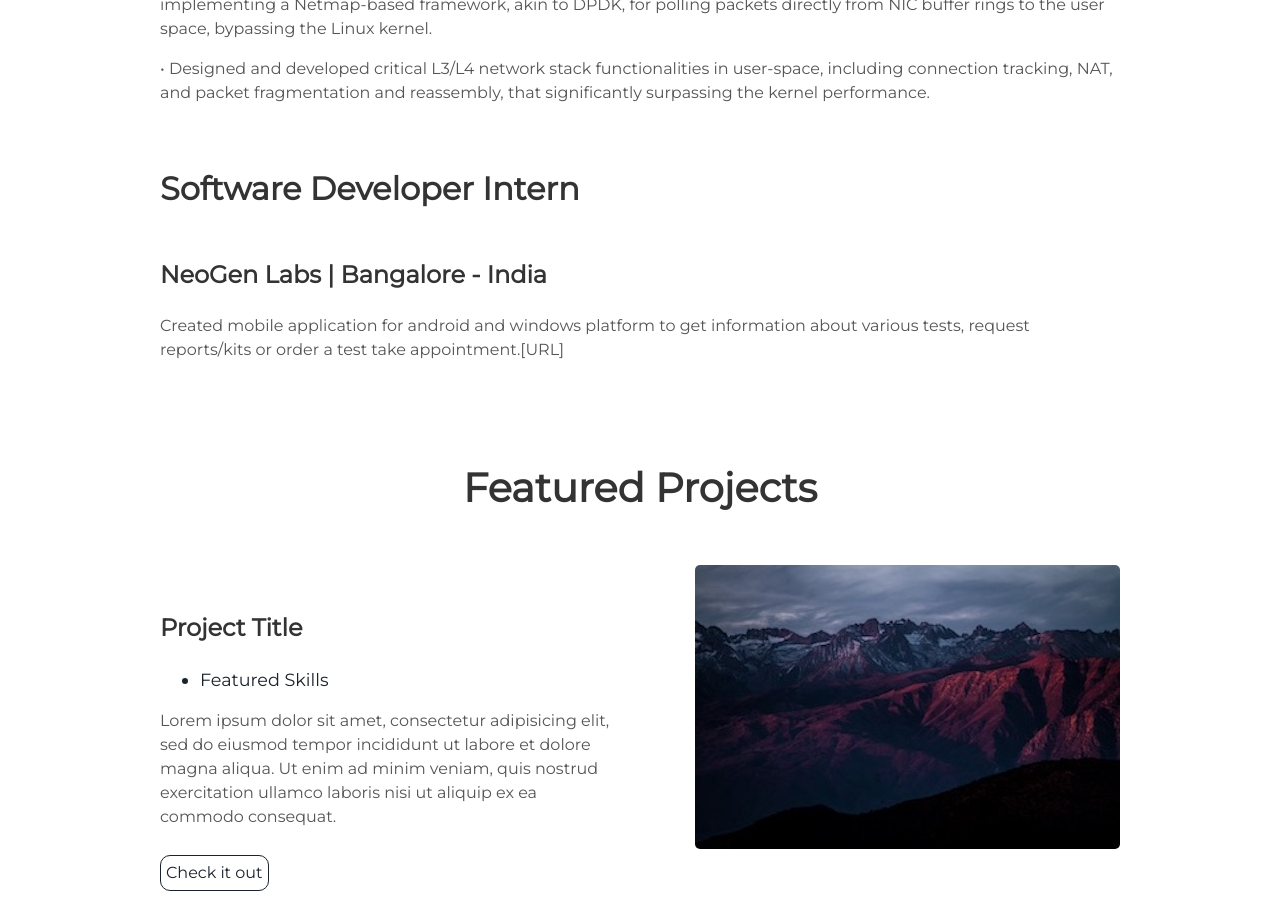
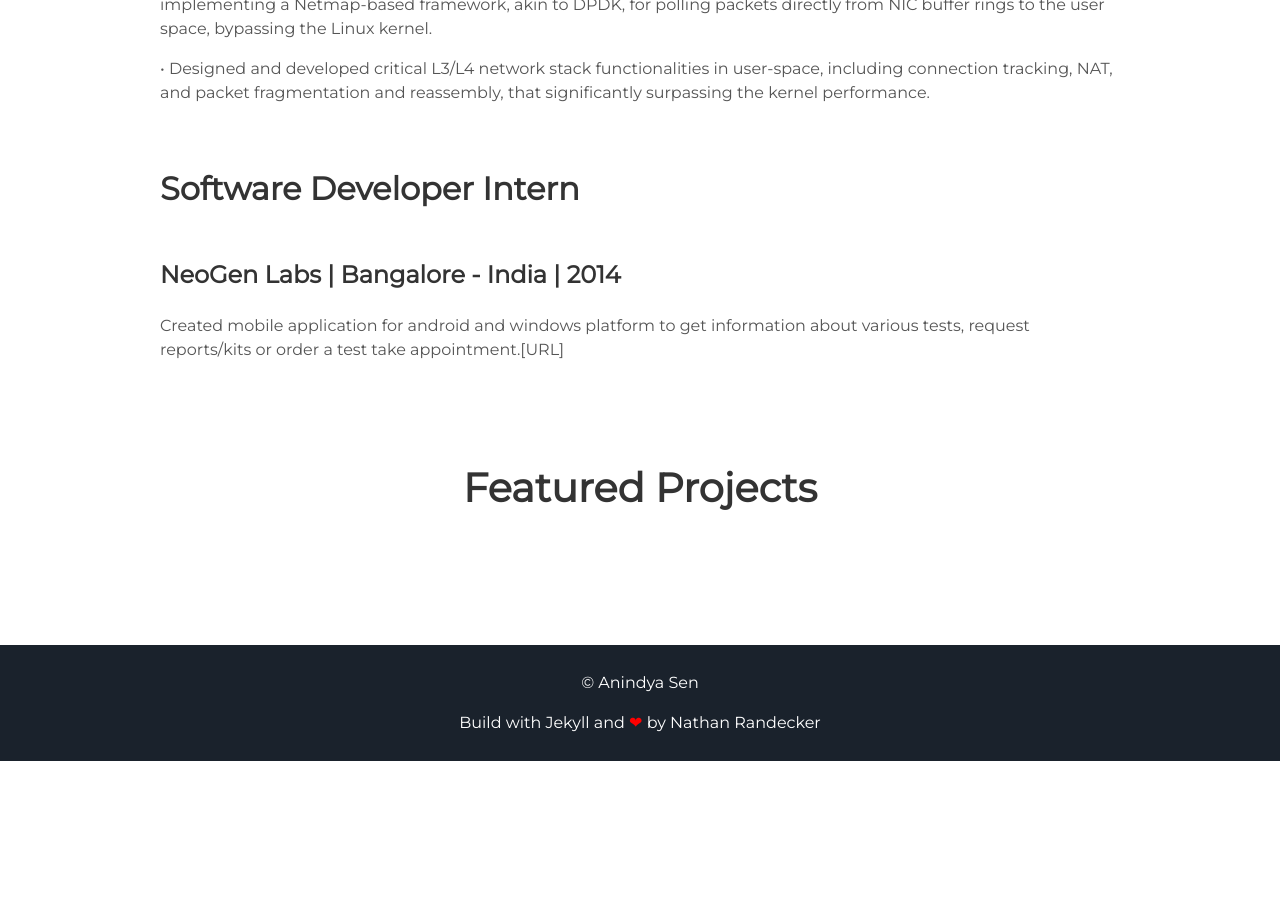
Before and after one commit to anindyasen/anindyasen.github.io, a Jekyll site: the page built from index.html, in a window 1280 px wide and 900 px high, scrolled down 2281 px. Built offline with Jekyll 4.4.1, drawn with Linux system fonts in a browser that asks for light colours; after the commit the page ends 3042 px from its top, so only the background shows below that; some of the changed text lies outside the part shown.

Commit message:
Updated years in experience and removed the project details for now.

```diff
--- a/_includes/about.html
+++ b/_includes/about.html
@@ -44,7 +44,7 @@ debugging
 </div>
 <div>
     <h2>Software Developer Intern</h2>
-    <h3><b>NeoGen Labs </b> | Bangalore - India</h3>
+    <h3><b>NeoGen Labs </b> | Bangalore - India | 2014 </h3>
     <p>
       Created mobile application for android and windows platform to get information about various tests, request reports/kits or order a test take appointment.[URL]
     </p>
--- a/_includes/projects.html
+++ b/_includes/projects.html
@@ -1,6 +1,8 @@
+
 <div class="user-details">
   <h1> Featured Projects </h1>
 </div>
+<!--
 <div class="user-projects">
   <div class="images-right">
     <img alt="mountains" src="{{ "/assets/img/mountains.jpg" | prepend: site.baseurl }}" />
@@ -27,3 +29,4 @@
     <a class="project-link" href="#">Check it out</a>
   </div>
 </div>
+-->
```
Also changed, not shown: other parts of _includes/about.html (+3 -3 lines).
